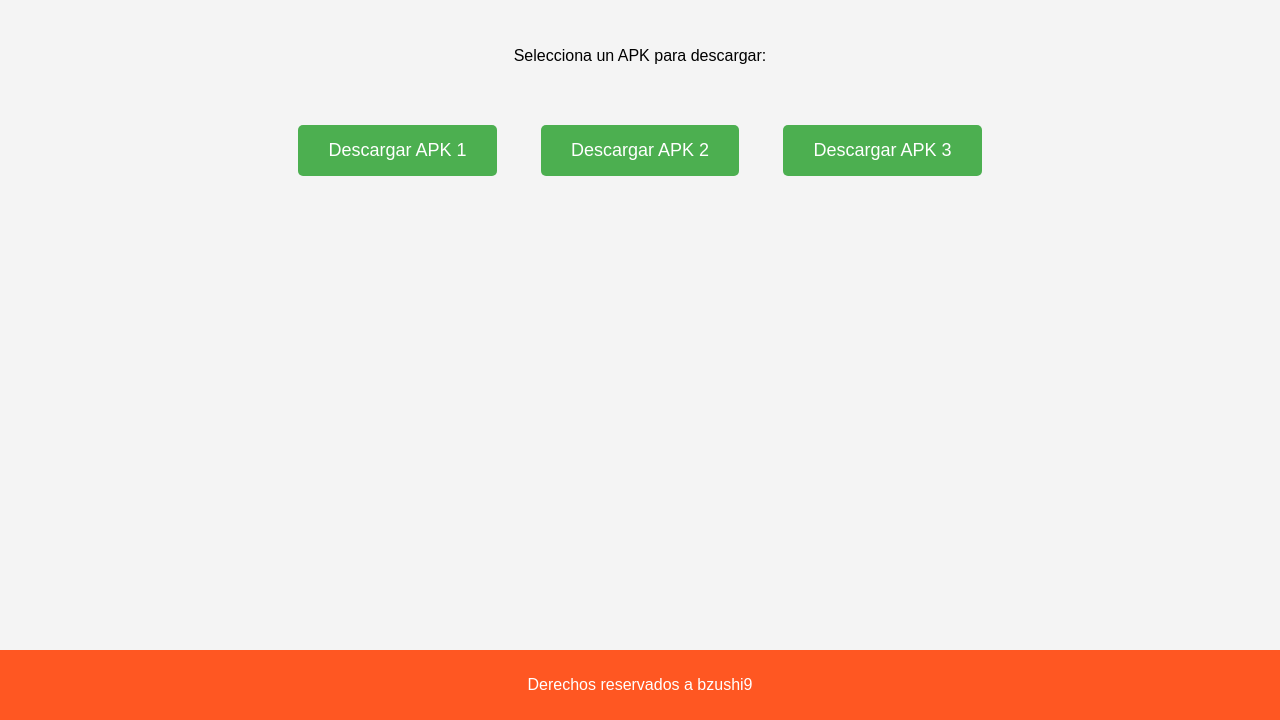
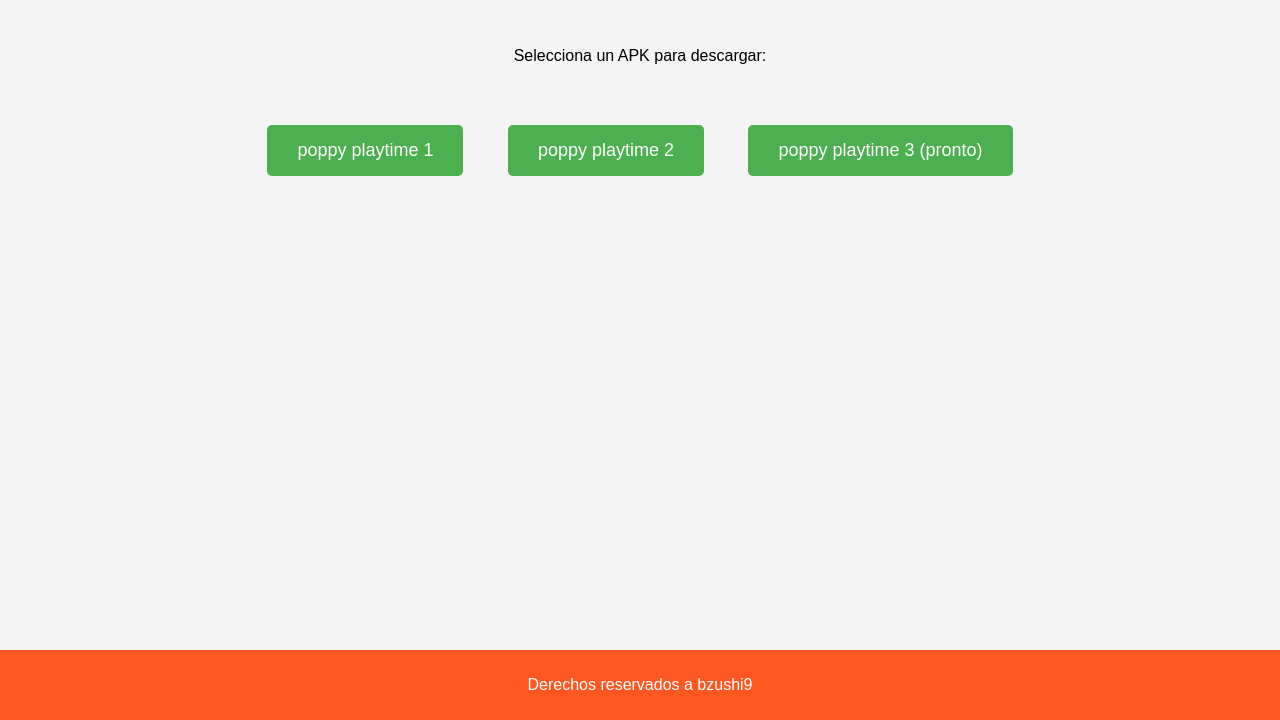
Before and after one commit to Bzusha6/Web-test, a plain HTML site: page index.html in a window 1280 px wide. Shown: the part 80-800 px from the top of the page. Drawn offline with Linux system fonts and the light colour scheme.

Commit message:
Update index.html

```diff
--- a/index.html
+++ b/index.html
@@ -67,9 +67,9 @@
 
         <div class="links">
             <!-- Botones para descargar APKs -->
-            <a href="https://example.com/apk1.apk" class="apk-button" download>Descargar APK 1</a>
-            <a href="https://example.com/apk2.apk" class="apk-button" download>Descargar APK 2</a>
-            <a href="https://example.com/apk3.apk" class="apk-button" download>Descargar APK 3</a>
+            <a href="https://www.mediafire.com/file/mp696l4627xyda0/Poppy%20Playtime%20v1.0.8%20-%20espacioapk.com.apk/file" class="apk-button" download>poppy playtime 1</a>
+            <a href="https://www.mediafire.com/file/xv0z54z9jpb856j/Poppy%20Playtime%20Chapter%202%20v1.4%20-%20espacioapk.com.apk/file" class="apk-button" download>poppy playtime 2</a>
+            <a href="https://example.com/apk3.apk" class="apk-button" download>poppy playtime 3 (pronto)</a>
         </div>
     </div>
 
```
